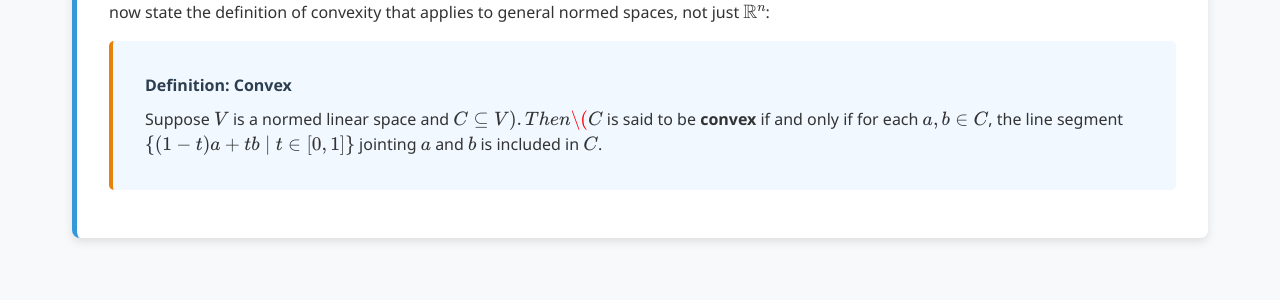
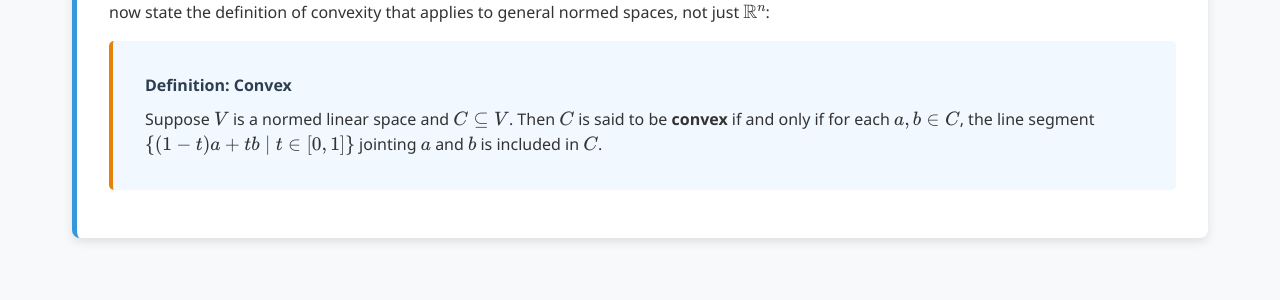
Before and after one commit to Yusukey01/yusukey01.github.io, a Jekyll site: the page built from Mathematics/Calculus/metric_space.html, in a window 1280 px wide and 900 px high, scrolled down 7125 px. Shown: the part 156-456 px from the top of the window. Built offline with Jekyll 4.4.1, drawn with Linux system fonts in a browser that asks for light colours.

Commit message:
revised contents

```diff
--- a/Mathematics/Calculus/metric_space.html
+++ b/Mathematics/Calculus/metric_space.html
@@ -448,7 +448,7 @@ noindex: true
 
                 <div class="theorem">
                     <span class="theorem-title">Definition: Convex</span>
-                    Suppose \(V\) is a normed linear space and \(C \subseteq V). Then \(C\) is said to be <strong>convex</strong> if and only if
+                    Suppose \(V\) is a normed linear space and \(C \subseteq V\). Then \(C\) is said to be <strong>convex</strong> if and only if
                     for each \(a, b \in C\), the line segment \(\{ (1 - t)a + tb \mid t \in [0, 1] \}\) jointing \(a\) and \(b\) is included in
                     \(C\).
                 </div>
```
